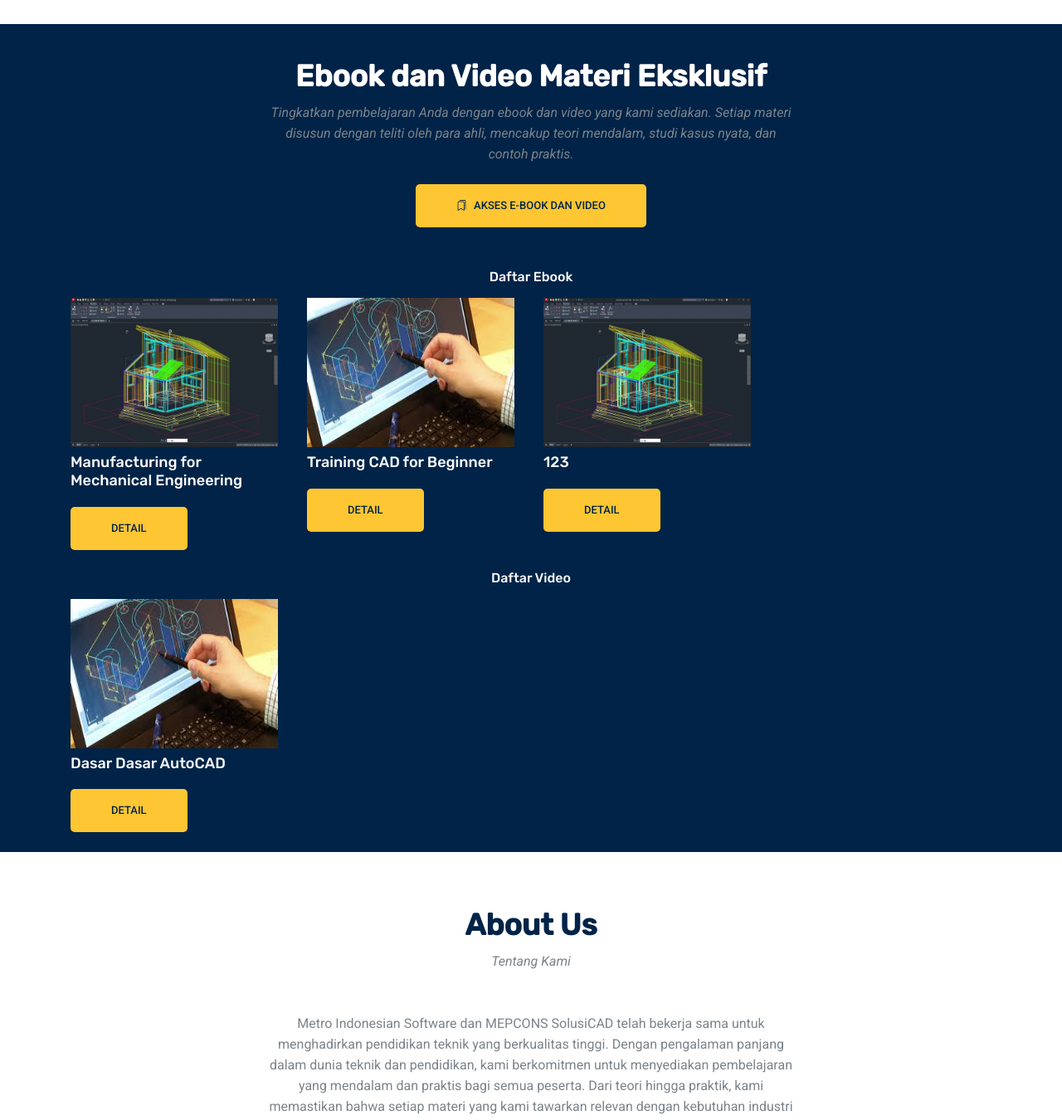
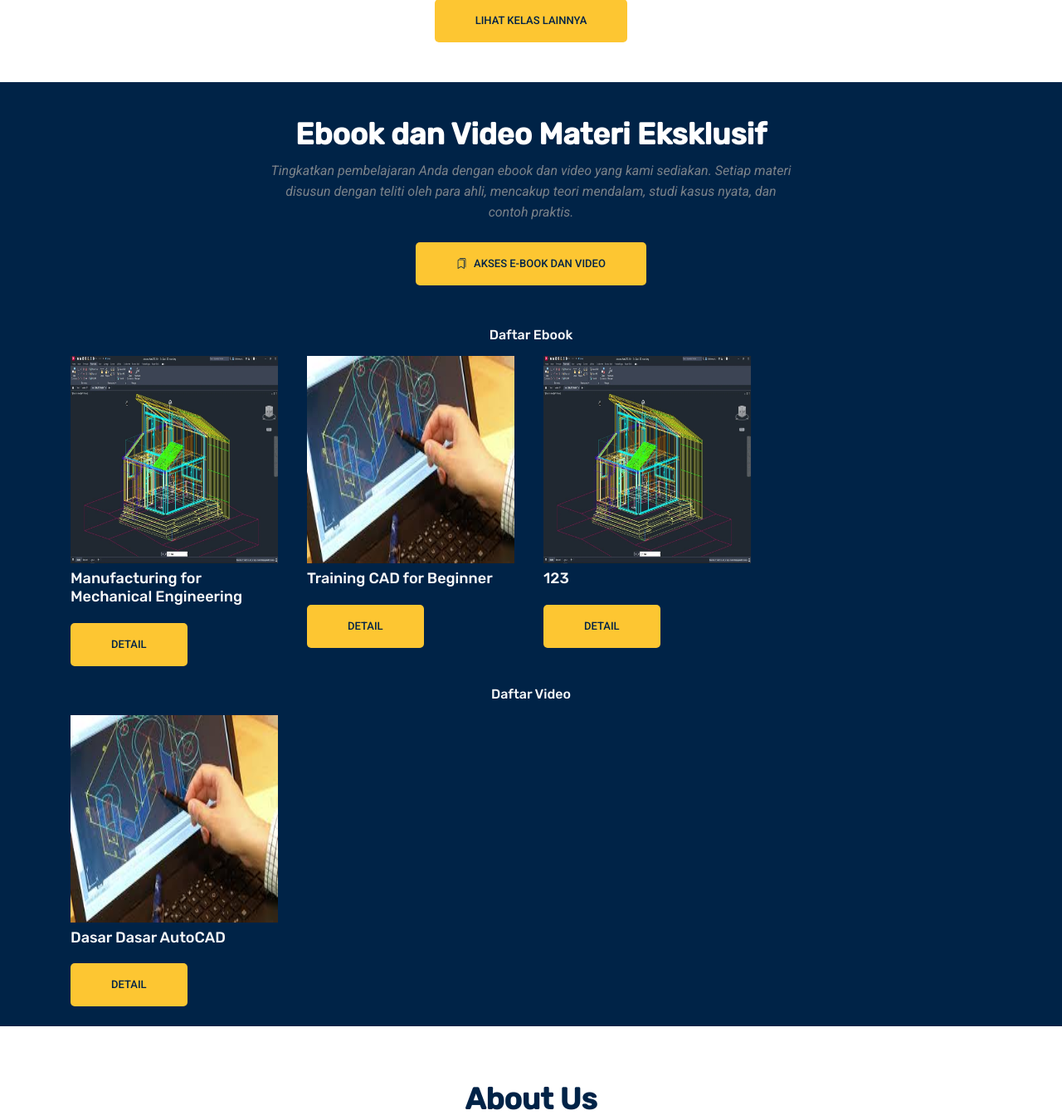
Before and after one commit to HafizhohViarma/Metro_Intern, a PHP site: page / in a window 1280 px wide. Shown: the part 1555-2905 px from the top of the page at 83% size. Run offline with PHP 8.4, Linux system fonts and the light colour scheme; data comes from the database, SQL or seed files in the repository; some libraries are stand-ins or nearby versions.

Commit message:
update 1:1 index

```diff
--- a/metro&mepcons/index.php
+++ b/metro&mepcons/index.php
@@ -103,7 +103,7 @@
             while ($row = mysqli_fetch_assoc($result)) {
                 echo '<div class="col-lg-3 col-md-6 mb-4">';
                 echo '<div class="single-defination">';
-                echo '<img src="img/' . $row['sampul_kelas'] . '" alt="" style="width:250px; height:180px;" class="mb-2">';
+                echo '<img src="img/' . $row['sampul_kelas'] . '" alt="" style="width:250px; height:250px;" class="mb-2">';
                 echo '<h4 class="mb-20">' . $row['judul_kelas'] . '</h4>';
                 // Cek apakah user sudah login
                 if (isset($_SESSION['email'])) {
@@ -157,7 +157,7 @@
               while ($data = mysqli_fetch_assoc($result_book)) {
                   echo '<div class="col-lg-3 col-md-6 mb-4">';
                   echo '<div class="single-defination">';
-                  echo '<img src="img/' . $data['sampul_ebook'] . '" alt="" style="width:250px; height:180px;" class="mb-2">';
+                  echo '<img src="img/' . $data['sampul_ebook'] . '" alt="" style="width:250px; height:250px;" class="mb-2">';
                   echo '<h4 class="mb-20 text-light">' . $data['judul_ebook'] . '</h4>';
                   // Cek apakah user sudah login
                   if (isset($_SESSION['email'])) {
@@ -178,7 +178,7 @@
               while ($show = mysqli_fetch_assoc($result_video)) {
                   echo '<div class="col-lg-3 col-md-6 mb-4">';
                   echo '<div class="single-defination">';
-                  echo '<img src="img/' . $show['sampul_video'] . '" alt="" style="width:250px; height:180px;" class="mb-2">';
+                  echo '<img src="img/' . $show['sampul_video'] . '" alt="" style="width:250px; height:250px;" class="mb-2">';
                   echo '<h4 class="mb-20 text-light">' . $show['judul_video'] . '</h4>';
                   // Cek apakah user sudah login
                   if (isset($_SESSION['email'])) {
```
